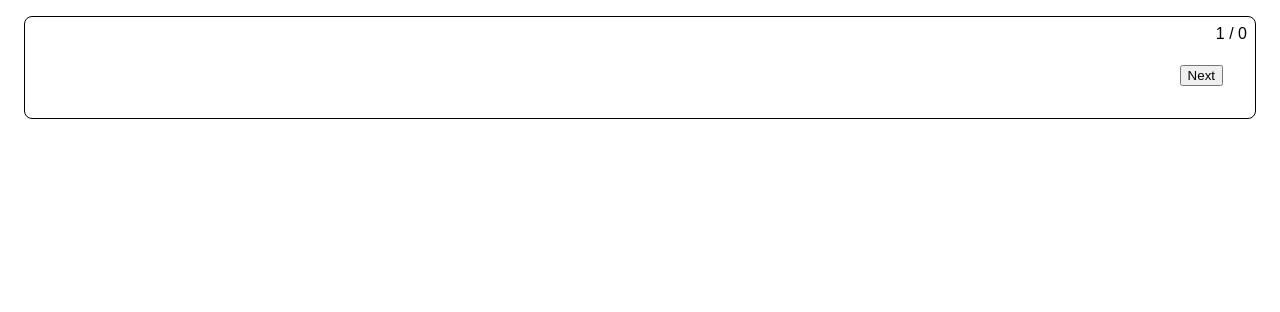
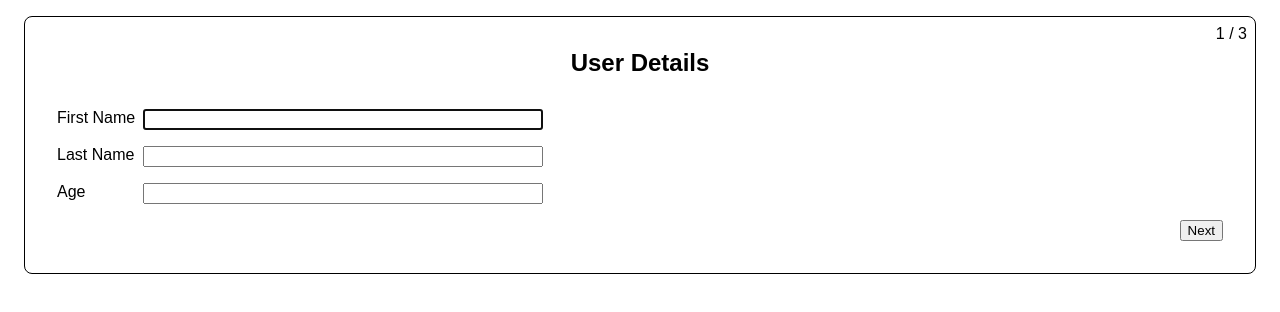
Before and after one commit to rtokala14/multistep-form, a React (Vite) app: page / in a window 1280 px wide. Shown: the top 312 px of the page. Built offline with nearby package versions, Linux system fonts and the light colour scheme.

Commit message:
Add Individual form components

```diff
--- /dev/null
+++ b/src/AccountForm.tsx
@@ -0,0 +1,12 @@
+import { FormWrapper } from "./FormWrapper";
+
+export function AccountForm() {
+  return (
+    <FormWrapper title="Account Details">
+      <label>Email</label>
+      <input autoFocus required type="email" />
+      <label>Password</label>
+      <input required type="password" />
+    </FormWrapper>
+  );
+}
--- /dev/null
+++ b/src/AddressForm.tsx
@@ -0,0 +1,16 @@
+import { FormWrapper } from "./FormWrapper";
+
+export function AddressForm() {
+  return (
+    <FormWrapper title="Address Details">
+      <label>Street</label>
+      <input autoFocus required type="text" />
+      <label>City</label>
+      <input required type="text" />
+      <label>State</label>
+      <input required type="text" />
+      <label>Zip</label>
+      <input required type="text" />
+    </FormWrapper>
+  );
+}
--- a/src/App.tsx
+++ b/src/App.tsx
@@ -1,8 +1,11 @@
+import { AccountForm } from "./AccountForm";
+import { AddressForm } from "./AddressForm";
 import { useMultistepForm } from "./useMultistepForm";
+import { UserForm } from "./UserForm";
 
 function App() {
   const { steps, currStepIndex, step, isFirstStep, back, next, isLastStep } =
-    useMultistepForm([]);
+    useMultistepForm([<UserForm />, <AddressForm />, <AccountForm />]);
 
   return (
     <div
--- /dev/null
+++ b/src/FormWrapper.tsx
@@ -0,0 +1,25 @@
+import { ReactNode } from "react";
+
+type FormWrapperProps = {
+  title: string;
+  children: ReactNode;
+};
+export function FormWrapper({ title, children }: FormWrapperProps) {
+  return (
+    <>
+      <h2 style={{ textAlign: "center", margin: 0, marginBottom: "2rem" }}>
+        {title}
+      </h2>
+      <div
+        style={{
+          display: "grid",
+          gap: "1rem .5rem",
+          justifyContent: "flex-start",
+          gridTemplateColumns: "auto minmax(auto, 400px)",
+        }}
+      >
+        {children}
+      </div>
+    </>
+  );
+}
--- /dev/null
+++ b/src/UserForm.tsx
@@ -0,0 +1,14 @@
+import { FormWrapper } from "./FormWrapper";
+
+export function UserForm() {
+  return (
+    <FormWrapper title="User Details">
+      <label>First Name</label>
+      <input autoFocus required type="text" />
+      <label>Last Name</label>
+      <input required type="text" />
+      <label>Age</label>
+      <input required min={1} type="number" />
+    </FormWrapper>
+  );
+}
```
